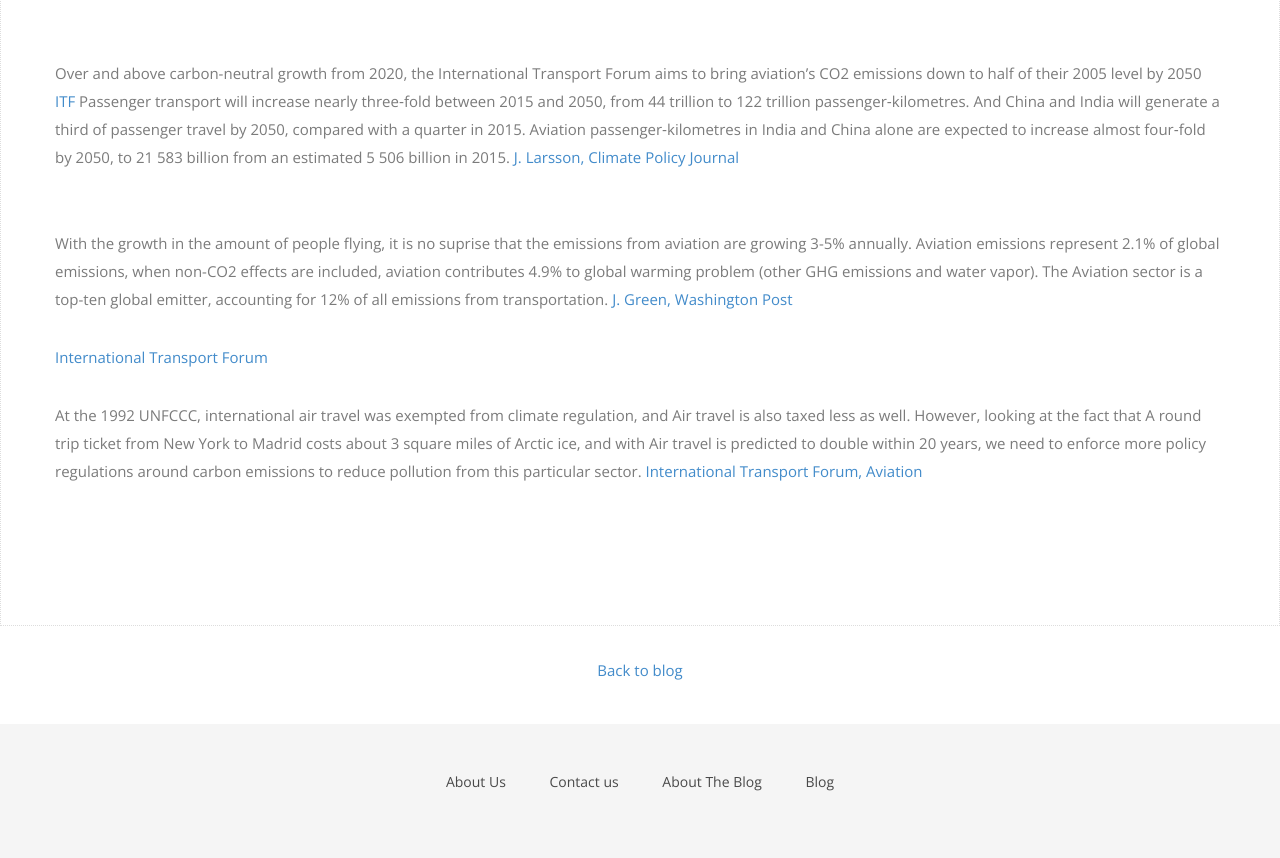
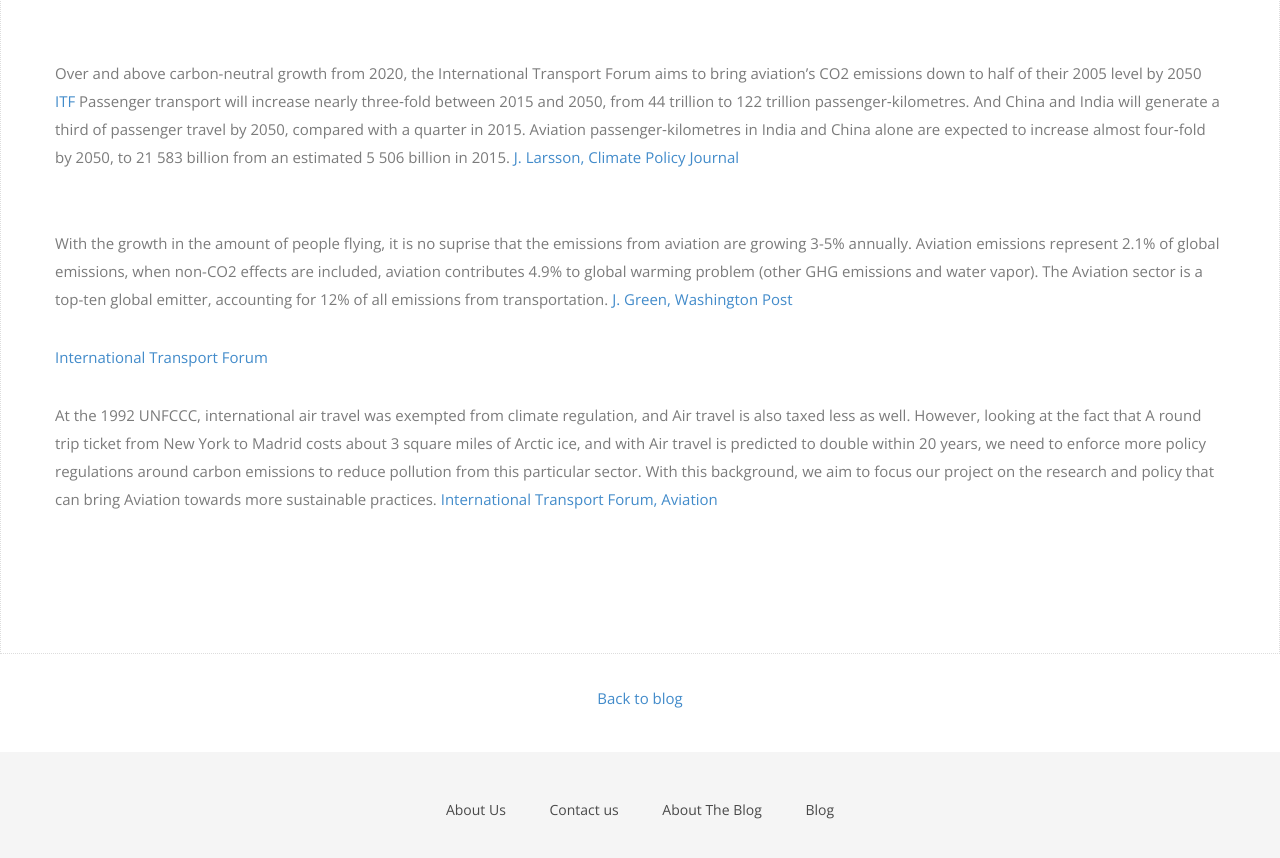
Before and after one commit to morutkin/morutkin.github.io, a Jekyll site: the page built from _posts/2019-12-18-smart-buildings-new-post.md, in a window 1280 px wide and 900 px high, scrolled down 597 px. Shown: the top 858 px of the window. Built offline with Jekyll 4.4.1, drawn with Linux system fonts in a browser that asks for light colours; nearby versions of some CDN libraries; some web fonts are replaced.

Commit message:
Update 2019-12-18-smart-buildings-new-post.md

```diff
--- a/_posts/2019-12-18-smart-buildings-new-post.md
+++ b/_posts/2019-12-18-smart-buildings-new-post.md
@@ -23,7 +23,7 @@ The Aviation sector is a top-ten global emitter, accounting for 12% of all emiss
 [International Transport Forum](https://upload.wikimedia.org/wikipedia/commons/thumb/d/d3/ITF%25_20Logo%25_20colour%25_201057x292.jpg/600px-ITF%25_20Logo%25_20colour%25_201057x292.jpg)
 
 At the 1992 UNFCCC, international air travel was exempted from climate regulation, and Air travel is also taxed less as well. However, looking at the fact that
-A round trip ticket from New York to Madrid costs about 3 square miles of Arctic ice, and with Air travel is predicted to double within 20 years, we need to enforce more policy regulations around carbon emissions to reduce pollution from this particular sector. [International Transport Forum, Aviation][ITF]
+A round trip ticket from New York to Madrid costs about 3 square miles of Arctic ice, and with Air travel is predicted to double within 20 years, we need to enforce more policy regulations around carbon emissions to reduce pollution from this particular sector. With this background, we aim to focus our project on the research and policy that can bring Aviation towards more sustainable practices. [International Transport Forum, Aviation][ITF]
 
 [ITF]: https://www.itf-oecd.org/aviation
 [jj]: https://www.tandfonline.com/doi/full/10.1080/14693062.2018.1562871
```
